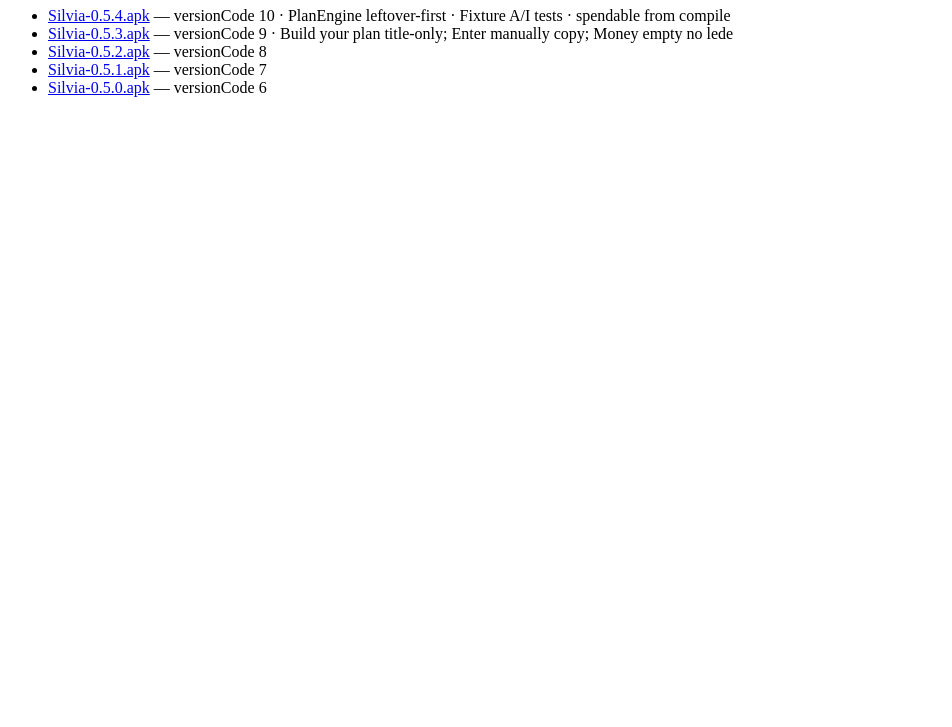
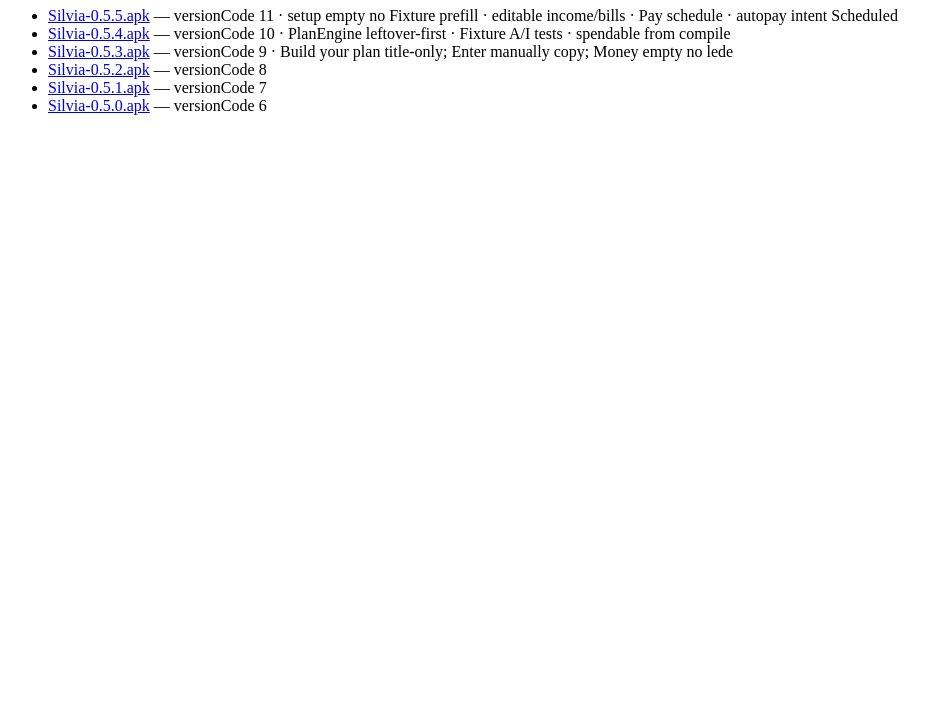
Before and after one commit to rz67nrn98v-blip/silvia-design-review, a plain HTML site: page downloads/index.html in a window 1280 px wide. Shown: the part 73-800 px from the top of the page, without its empty margins (0-952 px from the left). Drawn offline with Linux system fonts and the light colour scheme.

Commit message:
Ship Silvia 0.5.5 APK — setup empty inputs, editable rows, Pay schedule
versionName 0.5.5 / versionCode 11. No Fixture prefill on onboard; income/bills editable; Pay schedule picker; autopay Scheduled intent only.

```diff
--- a/downloads/index.html
+++ b/downloads/index.html
@@ -3,6 +3,7 @@
 <body>
 <h1>Silvia downloads</h1>
 <ul>
+  <li><a href="Silvia-0.5.5.apk">Silvia-0.5.5.apk</a> — versionCode 11 · setup empty no Fixture prefill · editable income/bills · Pay schedule · autopay intent Scheduled</li>
   <li><a href="Silvia-0.5.4.apk">Silvia-0.5.4.apk</a> — versionCode 10 · PlanEngine leftover-first · Fixture A/I tests · spendable from compile</li>
   <li><a href="Silvia-0.5.3.apk">Silvia-0.5.3.apk</a> — versionCode 9 · Build your plan title-only; Enter manually copy; Money empty no lede</li>
   <li><a href="Silvia-0.5.2.apk">Silvia-0.5.2.apk</a> — versionCode 8</li>
```
Also changed, not shown: 1 other file.
